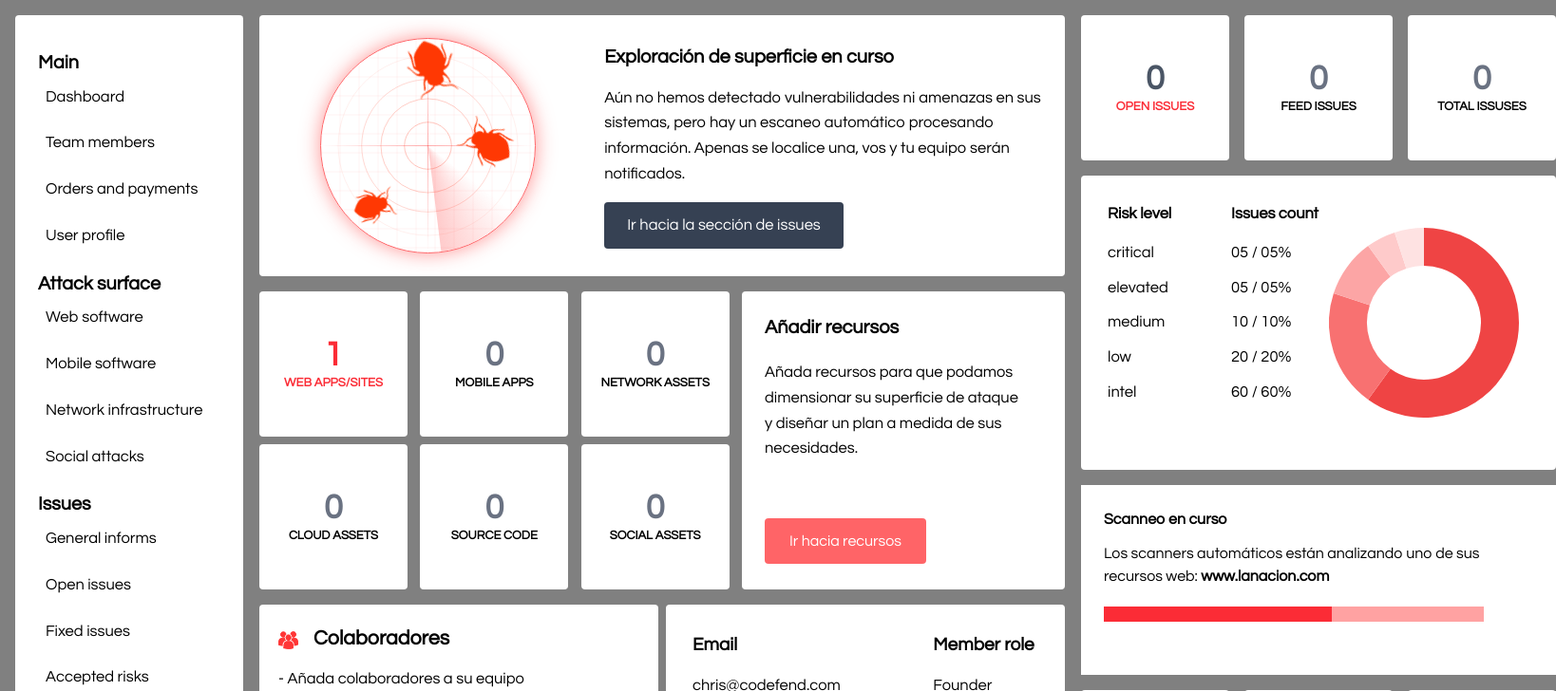
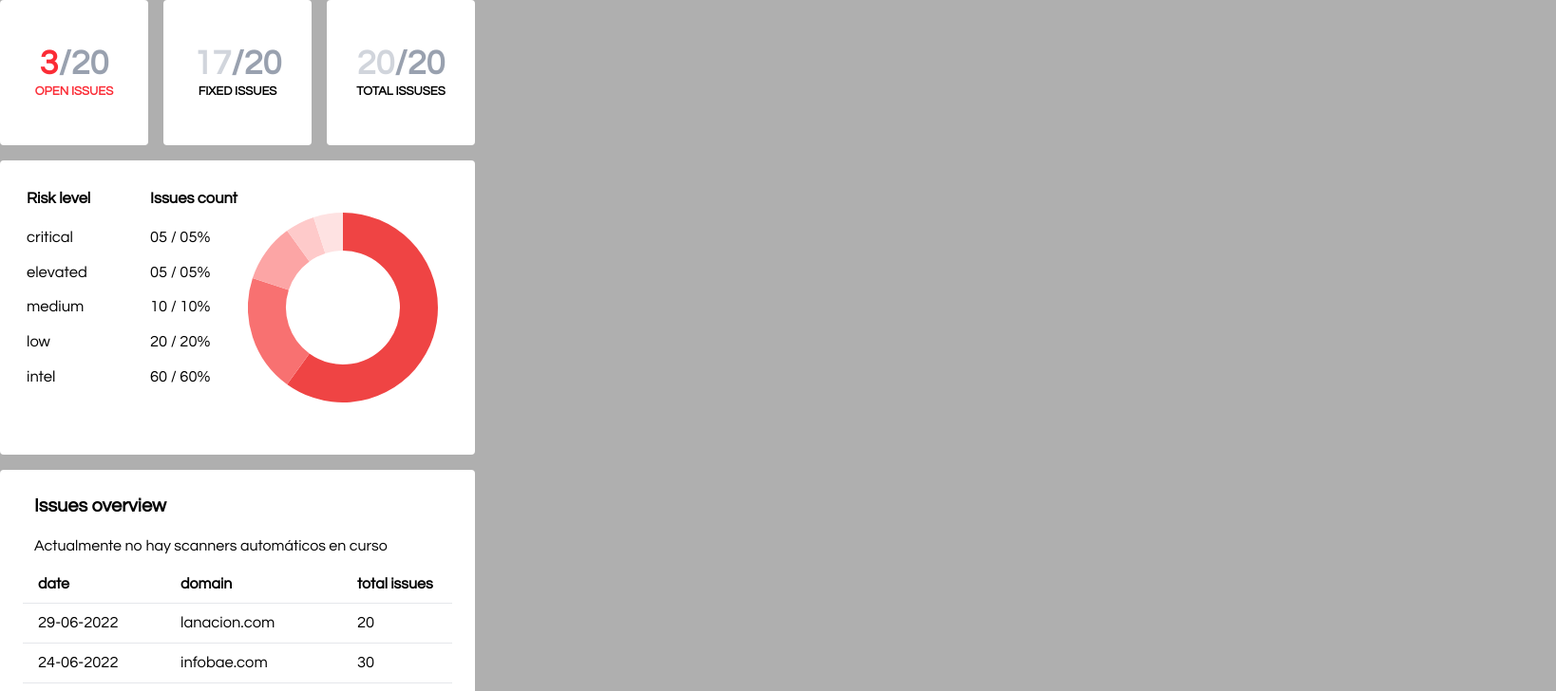
Before and after one commit to HugoEseverri/defend, a Next.js app in the folder defend/: page / in a window 1280 px wide. Shown: the top 728 px of the page at 95% size, 1638 px wide, since content can reach past the window. Built offline with nearby package versions, Linux system fonts and the light colour scheme.

Commit message:
se crean componentes issuescountertwo, rowissues y se hacen cambios de estilos en general

```diff
--- /dev/null
+++ b/defend/src/app/RowIssues1/page.tsx
@@ -0,0 +1,35 @@
+import React from 'react'
+import Resources from '@/components/Resources/Resources'
+import Colaborators from '@/components/Colaborators/Colaborators'
+import Contact from '@/components/Contact/Contact'
+import IssuesOverview from '@/components/IssuesOverview/IssuesOverview'
+
+function RowIssues1() {
+    return (
+        <div className='w-[850px]'>
+            {/* Contenedor para SurfaceExploration y Resources */}
+            <div className="mb-4">
+                <IssuesOverview/>
+            </div>
+            <div className="mb-4">
+                <Resources />
+            </div>
+
+            {/* Contenedor para Colaborators y Contact, alineados horizontalmente */}
+            <div className="flex justify-center gap-2">
+                <div className="w-[420px]">
+                    <Colaborators />
+                </div>
+                <div className="w-[420px]">
+                    <Contact />
+                </div>
+            </div>
+        </div>
+    );
+}
+
+
+
+
+
+export default RowIssues1
--- /dev/null
+++ b/defend/src/app/RowIssues2/page.tsx
@@ -0,0 +1,26 @@
+import React from 'react'
+import RiskCounter from '@/components/RiskCounter/RiskCounter';
+import FinishedScan from '@/components/FinishedScan/FinishedScan';
+import IssuesCounterTwo from '@/components/IssuesCounterTwo/IssuesCounterTwo';
+
+function RowIssues2() {
+    return (
+        <div className='w-[500px]'>
+            <div className="mb-4">
+                <IssuesCounterTwo />
+            </div>
+            <div className="mb-4">
+                <RiskCounter />
+            </div>
+            <div className="mb-4">
+                <FinishedScan />
+            </div>
+        </div>
+    );
+}
+
+
+
+
+
+export default RowIssues2
--- a/defend/src/app/globals.css
+++ b/defend/src/app/globals.css
@@ -3,5 +3,5 @@
 
 body {
     font-family: var(--font-questrial);
-    background-color: gray;
+    background-color: rgb(175, 175, 175);
 }
--- a/defend/src/app/page.tsx
+++ b/defend/src/app/page.tsx
@@ -13,7 +13,9 @@ import Scanner from '@/components/Scanner/Scanner';
 import Total from '@/components/Total/Total';
 import Home from './Home/page';
 import Row3 from './Row3/page';
-
+import IssuesOverview from '@/components/IssuesOverview/IssuesOverview';
+import RowIssues2 from './RowIssues2/page';
+import FinishedScan from '@/components/FinishedScan/FinishedScan';
 function Page() {
   const handleClose = () => {
     console.log('Modal cerrado');
@@ -26,7 +28,7 @@ function Page() {
 
   return (
     <div>
-      <Home/>
+      <RowIssues2/>
     </div>
   );
 }
--- /dev/null
+++ b/defend/src/components/FinishedScan/FinishedScan.tsx
@@ -0,0 +1,49 @@
+// components/IssuesOverview.tsx
+import React from 'react';
+
+const issues = [
+    {
+        date: '29-06-2022',
+        domain: 'lanacion.com',
+        score: 20,
+    },
+    {
+        date: '24-06-2022',
+        domain: 'infobae.com',
+        score: 30,
+    },
+    {
+        date: '23-06-2022',
+        domain: 'clarin.com',
+        score: 40,
+    },
+];
+
+
+const FinishedScan = () => {
+    return (
+        <div className="p-6 w-[500px] bg-white rounded">
+            <h2 className="text-xl font-bold mb-4 pl-3">Issues overview</h2>
+            <p className='pl-3 mb-4'>Actualmente no hay scanners automáticos en curso</p>
+
+            <div className="grid grid-cols-[150px_1fr_100px] font-semibold border-b border-gray-200 pb-2 pl-4">
+                <div>date</div>
+                <div>domain</div>
+                <div>total issues</div>
+            </div>
+
+            {issues.map((issue, index) => (
+                <div
+                    key={index}
+                    className="grid grid-cols-[150px_1fr_100px] py-2 border-b border-gray-200 text-[16.5px] hover:bg-red-100 transition-colors duration-200 pl-4"
+                >
+                    <div>{issue.date}</div>
+                    <div>{issue.domain}</div>
+                    <div>{issue.score}</div>
+                </div>
+            ))}
+        </div>
+    );
+};
+
+export default FinishedScan;
--- a/defend/src/components/IssuesCounter/IssuesCounter.tsx
+++ b/defend/src/components/IssuesCounter/IssuesCounter.tsx
@@ -5,15 +5,15 @@ function IssuesCounter() {
         <div>
             <div className="grid grid-cols-3 grid-rows-1 w-[500px] gap-4 rounded">
                 <div className=" flex flex-col justify-center text-center bg-white w-[156px] h-[153px] rounded">
-                    <p className="text-gray-600 text-4xl font-bold">0</p>
+                    <p className="text-gray-500 text-4xl font-bold">0</p>
                     <p className="text-red-500 text-[13px] font-bold">OPEN ISSUES</p>
                 </div>
                 <div className="flex flex-col justify-center text-center bg-white w-[156px] h-[153px] rounded">
-                    <p className="text-gray-500 text-4xl font-bold">0</p>
-                    <p className="text-black text-[13px] font-bold">FEED ISSUES</p>
+                    <p className="text-gray-300 text-4xl font-bold">0</p>
+                    <p className="text-black text-[13px] font-bold">FIXED ISSUES</p>
                 </div>
                 <div className="flex flex-col justify-center text-center bg-white w-[156px] h-[153px] rounded">
-                    <p className="text-gray-500 text-4xl font-bold">0</p>
+                    <p className="text-gray-300 text-4xl font-bold">0</p>
                     <p className="text-black text-[13px] font-bold">TOTAL ISSUSES</p>
                 </div>
 
--- /dev/null
+++ b/defend/src/components/IssuesCounterTwo/IssuesCounterTwo.tsx
@@ -0,0 +1,35 @@
+import React from 'react'
+
+function IssuesCounterTwo() {
+    return (
+        <div>
+            <div className="grid grid-cols-3 grid-rows-1 w-[500px] gap-4 rounded">
+                <div className=" flex flex-col justify-center text-center bg-white w-[156px] h-[153px] rounded">
+                    <p className="text-gray-600 text-4xl font-bold">
+                        <span className="text-red-500">3</span>
+                        <span className="text-gray-400">/</span>
+                        <span className="text-gray-400">20</span></p>
+                    <p className="text-red-500 text-[13px] font-bold">OPEN ISSUES</p>
+                </div>
+                <div className="flex flex-col justify-center text-center bg-white w-[156px] h-[153px] rounded">
+                    <p className="text-gray-500 text-4xl font-bold">
+                        <span className="text-gray-300">17</span>
+                        <span className="text-gray-400">/</span>
+                        <span className="text-gray-400">20</span></p>
+                    <p className="text-black text-[13px] font-bold">FIXED ISSUES</p>
+                </div>
+                <div className="flex flex-col justify-center text-center bg-white w-[156px] h-[153px] rounded">
+                    <p className="text-gray-500 text-4xl font-bold">
+                        <span className="text-gray-300">20</span>
+                        <span className="text-gray-400">/</span>
+                        <span className="text-gray-400">20</span>
+                    </p>
+                    <p className="text-black text-[13px] font-bold">TOTAL ISSUSES</p>
+                </div>
+
+            </div>
+        </div>
+    )
+}
+
+export default IssuesCounterTwo
--- /dev/null
+++ b/defend/src/components/IssuesOverview/IssuesOverview.tsx
@@ -0,0 +1,87 @@
+// components/IssuesOverview.tsx
+import React from 'react';
+
+const issues = [
+    {
+        date: '29-06-2022',
+        title: 'Frameable response, weaponization',
+        score: 4,
+    },
+    {
+        date: '24-06-2022',
+        title: 'Observable response discrepancy, user enumeration',
+        score: 3,
+    },
+    {
+        date: '23-06-2022',
+        title: 'Uncontrolled resource consumption',
+        score: 2,
+    },
+    {
+        date: '23-06-2022',
+        title: 'Information disclosure on error message',
+        score: 2,
+    },
+    {
+        date: '23-06-2022',
+        title: 'Access information / credentials',
+        score: 1,
+    },
+    {
+        date: '23-06-2022',
+        title: 'Modification of assumable-immutable data, maid',
+        score: 4,
+    },
+    {
+        date: '20-06-2022',
+        title: 'User enumeration: blacklisted',
+        score: 1,
+    },
+];
+
+const renderScore = (score: number) => {
+    const total = 5;
+    const textColor = score >= 3 ? 'text-red-500' : 'text-black';
+
+    return (
+        <div className="flex items-center">
+            <span className={`mr-2 font-semibold ${textColor}`}>{score}</span>
+            <div className="flex">
+                {Array.from({ length: total }, (_, i) => (
+                    <div
+                        key={i}
+                        className={`w-2 h-2 rounded-full mx-[2px] ${i < score ? 'bg-red-500' : 'border border-red-500'
+                            }`}
+                    />
+                ))}
+            </div>
+        </div>
+    );
+};
+
+const IssuesOverview = () => {
+    return (
+        <div className="p-6 w-[850px] bg-white rounded">
+            <h2 className="text-xl font-bold mb-4 pl-3">Issues overview</h2>
+
+            <div className="grid grid-cols-[150px_1fr_200px] font-semibold border-b border-gray-300 pb-2 pl-4">
+                <div>published</div>
+                <div>issue title</div>
+                <div>score</div>
+            </div>
+
+            {issues.map((issue, index) => (
+                <div
+                    key={index}
+                    className="grid grid-cols-[150px_1fr_200px] py-2 border-b border-gray-300 text-[16.5px] hover:bg-red-100 transition-colors duration-200 pl-4"
+                >
+                    <div>{issue.date}</div>
+                    <div>{issue.title}</div>
+                    <div>{renderScore(issue.score)}</div>
+                </div>
+            ))}
+        </div>
+    );
+};
+
+export default IssuesOverview;
--- a/defend/src/components/Navbar/Navbar.tsx
+++ b/defend/src/components/Navbar/Navbar.tsx
@@ -6,7 +6,7 @@ function Navbar() {
         <div className="flex flex-col bg-white w-[240px] h-full rounded">
             <div className="mt-9">
                 <h2 className="font-bold text-[19.8px] px-6">Main</h2>
-                <ul className="space-y-2 text-[16.5px]">
+                <ul className="space-y-1 text-[16.5px]">
                     <li>
                         <Link href="#" className="block px-6 py-2 hover:bg-gray-200 transition-colors">
                             <span className="pl-2">Dashboard</span>
@@ -32,7 +32,7 @@ function Navbar() {
 
             <div className="mt-4">
                 <h2 className="font-bold text-[19.8px] px-6">Attack surface</h2>
-                <ul className="space-y-2 text-[16.5px]">
+                <ul className="space-y-1 text-[16.5px]">
                     <li>
                         <Link href="#" className="block px-6 py-2 hover:bg-gray-200 transition-colors">
                             <span className="pl-2">Web software</span>
@@ -58,7 +58,7 @@ function Navbar() {
 
             <div className="mt-4">
                 <h2 className="font-bold text-[19.8px] px-6">Issues</h2>
-                <ul className="space-y-2 text-[16.5px]">
+                <ul className="space-y-1 text-[16.5px]">
                     <li>
                         <Link href="#" className="block px-6 py-2 hover:bg-gray-200 transition-colors">
                             <span className="pl-2">General informs</span>
@@ -84,7 +84,7 @@ function Navbar() {
 
             <div className="mt-4">
                 <h2 className="font-bold text-[19.8px] px-6">Toolset</h2>
-                <ul className="space-y-2 text-[16.5px]">
+                <ul className="space-y-1 text-[16.5px]">
                     <li>
                         <Link href="#" className="block px-6 py-2 hover:bg-gray-200 transition-colors">
                             <span className="pl-2">Automated web scans</span>
```
